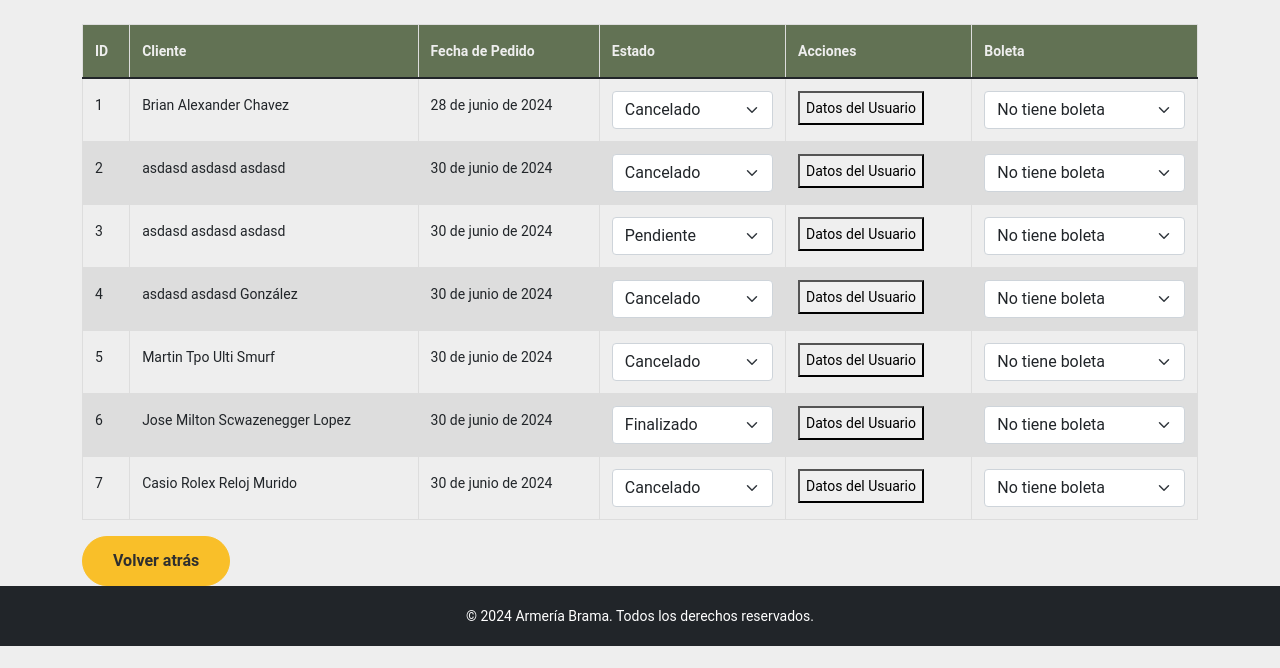
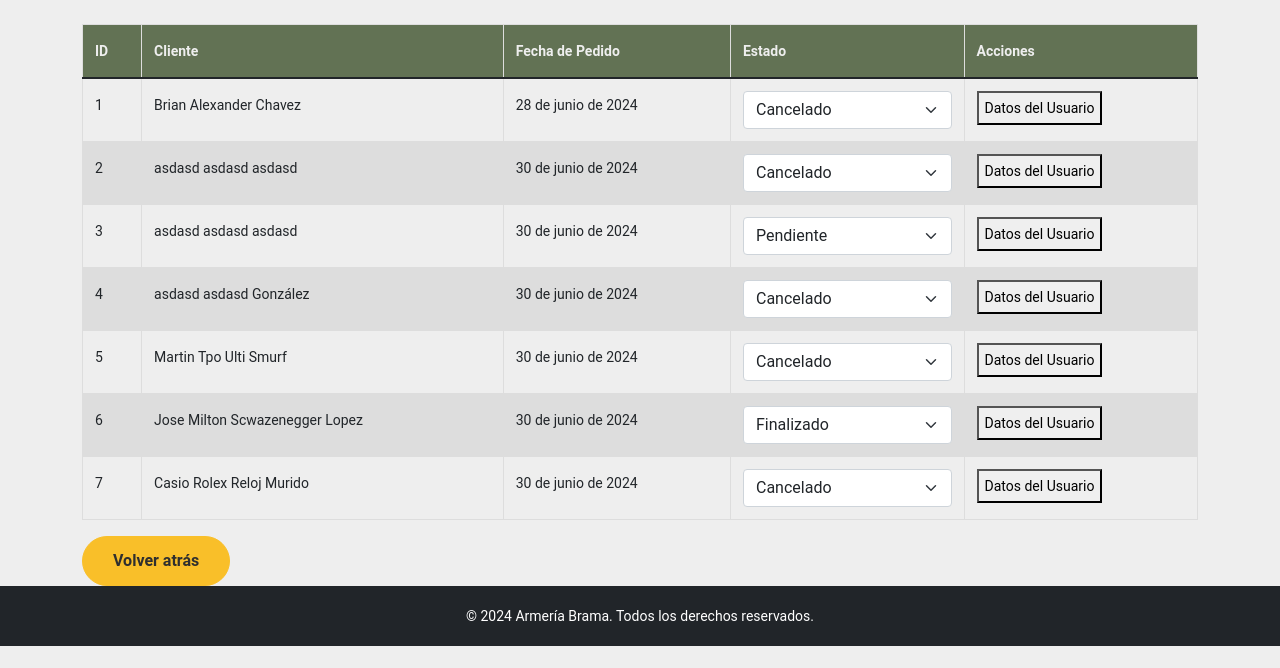
Before and after one commit to Schwarzesmak/proyecto, a Django app: page /panelcontrolestadocompra/ in a window 1280 px wide. Shown: the part 132-800 px from the top of the page. Run offline with Django 5.2, Linux system fonts and the light colour scheme; data comes from the database, SQL or seed files in the repository; both versions use the stored data as it was after the commit; some libraries are stand-ins or nearby versions.

Commit message:
Se arreglo la region

```diff
--- a/aplicacion/templates/aplicacion/panelcontrolestadocompra.html
+++ b/aplicacion/templates/aplicacion/panelcontrolestadocompra.html
@@ -117,7 +117,6 @@
                             <th>Fecha de Pedido</th>
                             <th>Estado</th>
                             <th>Acciones</th>
-                            <th>Boleta</th>
                         </tr>
                     </thead>
                     <tbody>
@@ -172,12 +171,6 @@
                                         </div>
                                     </div>
                                 </div>
-                            </td>
-                            <td>
-                                <select class="form-select" name="boleta" onchange="actualizarBoleta(this, {{ p.id }})">
-                                    <option value="true" {% if p.boleta %}selected{% endif %}>Sí tiene boleta</option>
-                                    <option value="false" {% if not p.boleta %}selected{% endif %}>No tiene boleta</option>
-                                </select>
                             </td>
                         </tr>
                         {% endfor %}
```
Also changed, not shown: aplicacion/templates/aplicacion/checkout.html (+4 -3 lines), db.sqlite3.
